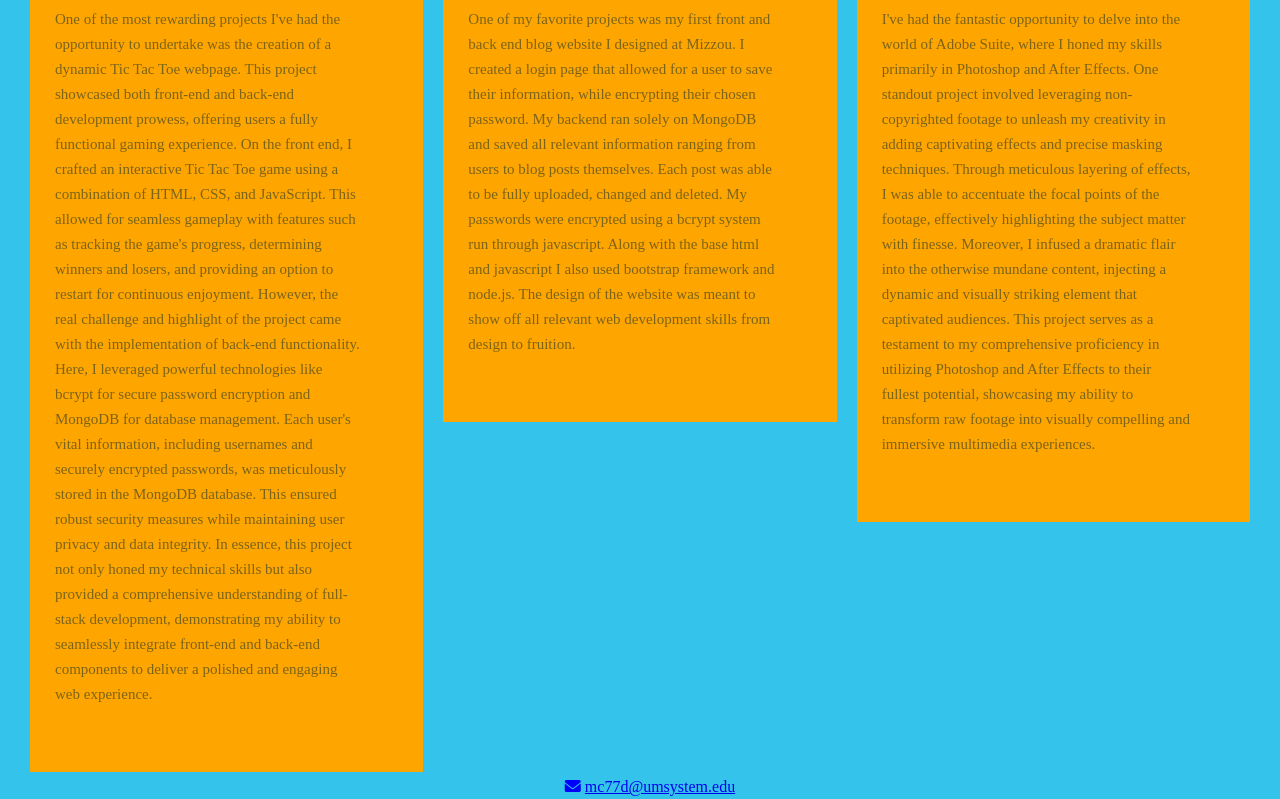
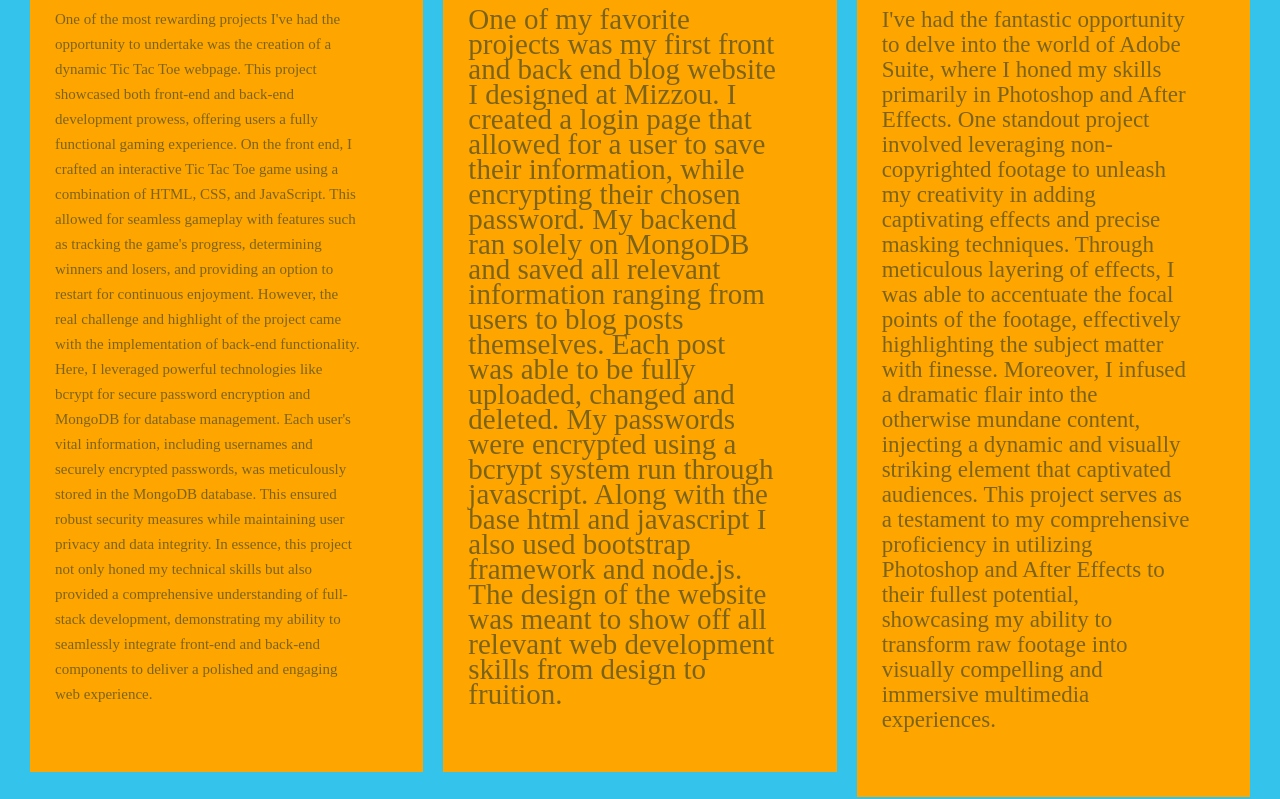
Before and after one commit to milian14/milian14.github.io, a plain HTML site: page webdevelopment/projects.html in a window 1280 px wide. Shown: the part 445-1244 px from the top of the page. Drawn offline with Linux system fonts and the light colour scheme.

Commit message:
Update style.css

```diff
--- a/webdevelopment/style.css
+++ b/webdevelopment/style.css
@@ -224,7 +224,7 @@ body{
 .project-pg {
     width: 90%;
     padding-bottom: 55px;
-    margin-bottom: 20px;
+    margin-bottom: 40px;
 }
 
 .project-text-box,
@@ -266,6 +266,13 @@ body{
         width: 90%;
         max-width: none;
     }
+}
+
+.project-container section:nth-child(2) .project-description-box{
+    font-size: 29px;
+}
+.project-container section:nth-child(3) .project-description-box {
+    font-size: 23px; /* increase as needed */
 }
 
 
```
